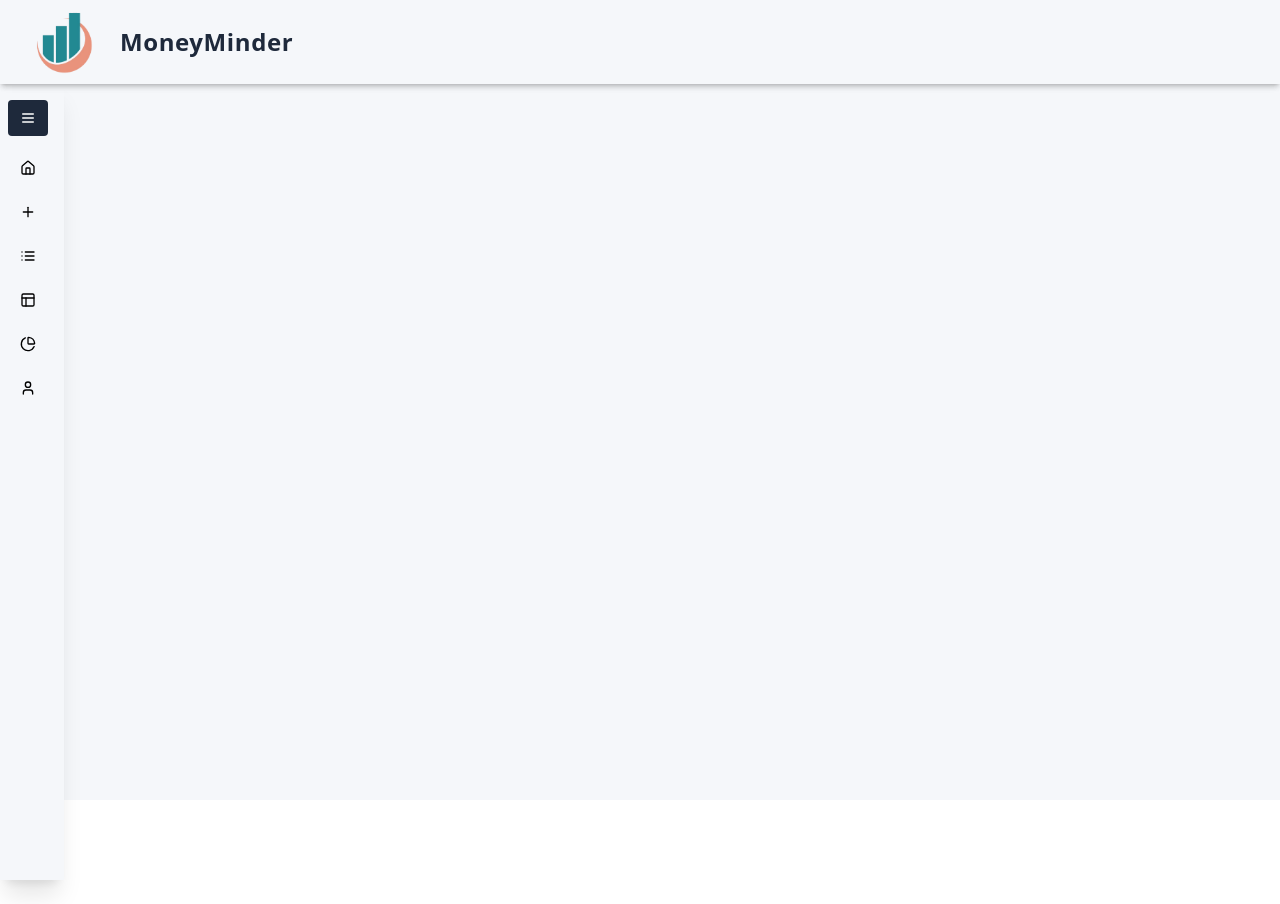
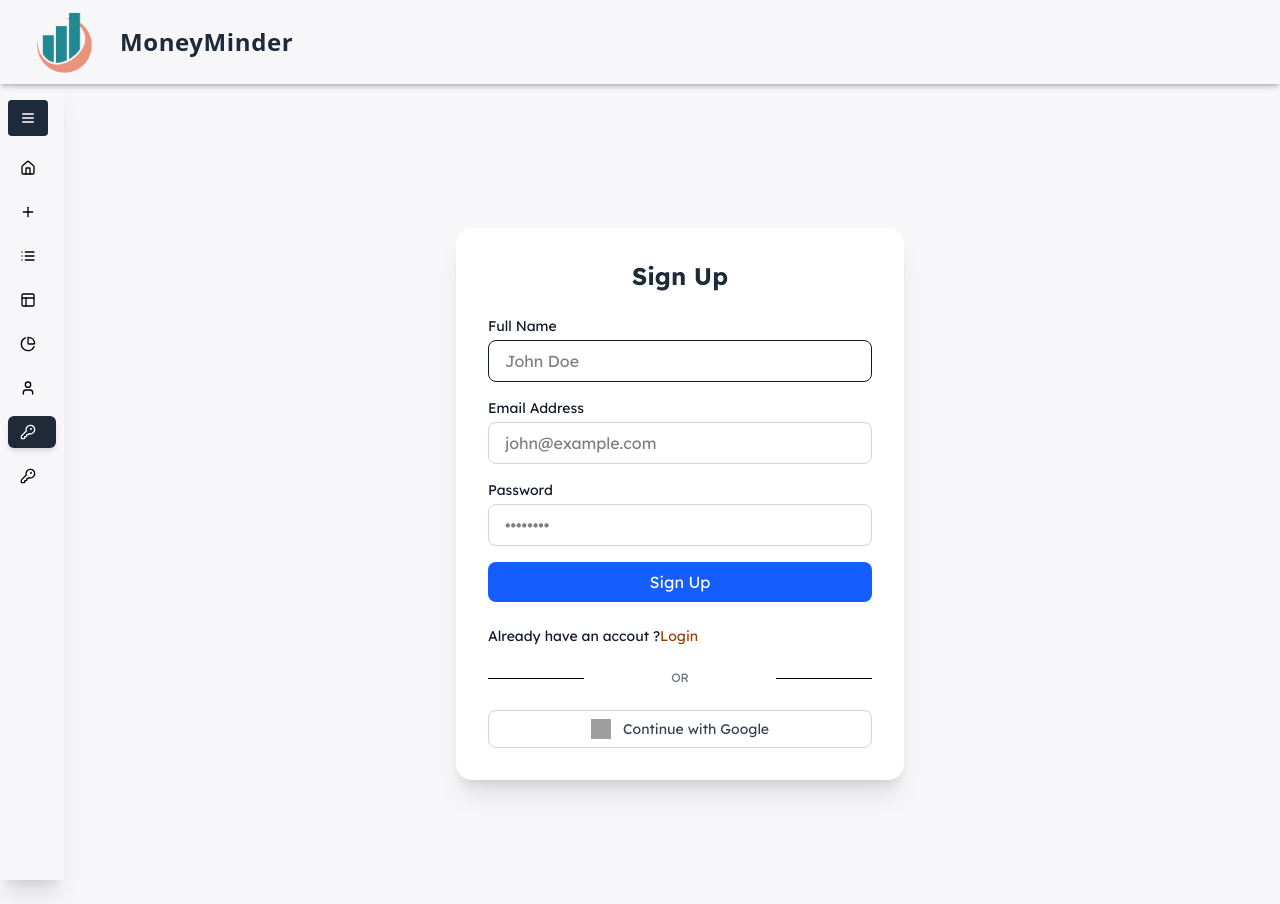
Before and after one commit to hshehriyaralam/MoneyMinder, a React (Vite) app: page /SignUp in a window 1280 px wide. Before the commit this address had no page. Before the commit the page ends 800 px from the top, so only its background shows below. Built offline with nearby package versions, Linux system fonts and the light colour scheme; grey boxes are pictures that could not be loaded.

Commit message:
add signUp & login page , update pie and bar chart

```diff
--- a/src/App.jsx
+++ b/src/App.jsx
@@ -3,14 +3,15 @@ import React, { useState,useEffect } from 'react';
 import Dashboard from './Pages/Dashboard';
 import AddTransaction from './Pages/AddTransaction';
 import Analytics from './Pages/Analytics';
-import Setting from './Pages/Setting';
+import SignUp from './Pages/SignUp'
 import Transaction from './Pages/Transaction';
 import Header from './Components/layout/Header';
 import AppSidebar from './Components/layout/AppSidebar';
 import ScrollTop from './Components/comman/ScrollTop';
 import Overview from './Pages/Overview';
 import {theme} from "./Components/theme/theme.js"
-import Profile from './Pages/Profile';
+import Profile from './Pages/Profile.jsx';
+import Login from './Pages/Login.jsx';
 
 const App = () => {
   const [isCollapsed, setIsCollapsed] = useState(true);
@@ -32,7 +33,7 @@ const App = () => {
         <header className="fixed w-full z-50 shadow-md">
           <Header />
         </header>
-        <div className="flex flex-1 pt-16 bg-[#F5F7FA] " >
+        <div className="flex flex-1 pt-16 bg-[#f7f7fa] " >
           <div className="fixed left-0 top-16 h-[calc(100vh-4rem)] z-40">
             <AppSidebar isCollapsed={isCollapsed} setIsCollapsed={setIsCollapsed} />
           </div>
@@ -45,7 +46,8 @@ const App = () => {
               <Route path="/" element={<Dashboard />} />
               <Route path="/AddTransaction" element={<AddTransaction />} />
               <Route path="/Transactions" element={<Transaction />} />
-              <Route path="/Setting" element={<Setting />} />
+              <Route path="/SignUp" element={<SignUp />} />
+              <Route path="/Login" element={<Login />} />
               <Route path="/Analytics" element={<Analytics />} />
               <Route path="/Overview" element={<Overview />} />
               <Route path="/Profile" element={<Profile />} />
--- a/src/Components/AnaylyticsComponents/ExpensePieChart.jsx
+++ b/src/Components/AnaylyticsComponents/ExpensePieChart.jsx
@@ -1,7 +1,7 @@
 import React, { useContext, useState, useEffect } from 'react';
 import { PieChart, Pie, Cell, Tooltip, Legend, ResponsiveContainer } from 'recharts';
 import { Context } from '@/Context/TransactionContext';
-import { Select, SelectTrigger, SelectValue, SelectContent, SelectItem } from '../ui/select'; // Import Shadcn Select
+import { Select, SelectTrigger, SelectValue, SelectContent, SelectItem } from '../ui/select';
 import dayjs from 'dayjs';
 import { PaddingIcon } from '@radix-ui/react-icons';
 
@@ -18,11 +18,10 @@ const ExpensePieChart = () => {
       return transactionMonth === selectedMonth;
     });
 
-    if (filteredTransactions.length === 0) {
-      setNoTransactions(true);
-    } else {
-      setNoTransactions(false);
-    }
+   const hasExpense = filteredTransactions.some(txn => txn.type === 'expense')
+    setNoTransactions(!hasExpense)
+
+
     const newExpenseSummary = {};
     filteredTransactions.forEach((transaction) => {
       if (transaction.type === 'expense') {
--- a/src/Components/layout/AppSidebar.jsx
+++ b/src/Components/layout/AppSidebar.jsx
@@ -10,7 +10,9 @@ import {
   Menu,
   ChevronLeft,
   Layout,
-  User
+  User,
+  KeyRound,
+
 } from "lucide-react";
 import {
   Sidebar,
@@ -46,7 +48,10 @@ const AppSidebar = ({ isCollapsed, setIsCollapsed }) => {
     { title: "Transactions", url: "/Transactions", icon: List },
     { title: "Overview", url: "/Overview", icon: Layout },
     { title: "Analytics", url: "/Analytics", icon: PieChart },
-    { title: "Profile", url: "/Profile  ", icon: User },
+    { title: "Profile", url: "/Profile", icon: User },
+    { title: "SinUp", url: "/SignUp", icon: KeyRound },
+    { title: "Login", url: "/Login", icon: KeyRound },
+
   ];
 
   const itemsDocks = [
@@ -55,7 +60,8 @@ const AppSidebar = ({ isCollapsed, setIsCollapsed }) => {
     { icon: List, label: "Transactions",onclick:()  => navigate("/Transactions") },
     { icon: Layout, label: "Overview",onclick:()  => navigate("/Overview") },
     { icon: PieChart, label: "Analytics",onclick:()  => navigate("/Analytics") },
-       { icon: User, label: "Profile",onclick:()  => navigate("/Profile") },
+    { icon: User, label: "Profile",onclick:()  => navigate("/Profile") },
+    { icon: User, label: "Sign Up",onclick:()  => navigate("/SignUp") },
   ]
   useEffect(() => {
     setActive(location.pathname);
@@ -78,10 +84,10 @@ const AppSidebar = ({ isCollapsed, setIsCollapsed }) => {
         className={`fixed top-20 left-0 h-screen shadow-xl transition-all duration-300 z-50
           ${isCollapsed ? "w-16" : "w-60"}
           hidden md:block
-     bg-[#F5F7FA] border-none
+     bg-[#f7f7fa] border-none
         `}
       >
-            <SidebarContent   className="h-full bg-[#F5F7FA]" >
+            <SidebarContent   className="h-full bg-[#f7f7fa]" >
               <SidebarGroup >
                 <div className="flex justify-between items-center mt-3 text-[#1E293B]">
 
--- a/src/Components/layout/Header.jsx
+++ b/src/Components/layout/Header.jsx
@@ -9,7 +9,7 @@ import logo from "../../assets/images/logo2.png"
 
 const Header = () => {
   return (
-    <header className={`w-full p-3 flex justify-between items-center bg-[#F5F7FA] shadow-md md:p-3 lg:p-2`}>
+    <header className={`w-full p-3 flex justify-between items-center bg-[#f7f7fa] shadow-md md:p-3 lg:p-2`}>
       <div className="flex items-center  ">
         <Link to={'/'}>
         <img src={logo4} alt="Logo" className="w-20 md:w-16 lg:w-28 " />
--- /dev/null
+++ b/src/Pages/Login.jsx
@@ -0,0 +1,71 @@
+import React from 'react'
+import { Link } from 'react-router-dom'
+
+
+const Login = () => {
+  return (
+ <div className="min-h-screen flex items-center justify-center bg-transaprent px-4">
+      <div className="w-full max-w-md bg-white shadow-xl rounded-2xl p-8 space-y-6">
+        <h2 className="text-2xl font-bold text-gray-800 text-center">
+          Welcome Back
+        </h2>
+
+        <form className="space-y-4" >
+          <div>
+            <label className="block text-sm font-medium text-gray-900">
+              Email Address
+            </label>
+            <input
+              type="email"
+              placeholder="john@example.com"
+              className="mt-1 w-full px-4 py-2 text-black border border-gray-300 rounded-lg focus:outline-none focus:ring-2 focus:ring-blue-500"
+            />
+          </div>
+
+          <div>
+            <label className="block text-sm font-medium text-gray-600">
+              Password
+            </label>
+            <input
+              type="password"
+              placeholder="••••••••"
+
+              className="mt-1 w-full px-4 py-2 border  text-black border-gray-300 rounded-lg focus:outline-none focus:ring-2 focus:ring-blue-500"
+            />
+          </div>
+
+          <button
+            type="submit"
+            className="w-full bg-blue-600 text-white py-2 rounded-lg hover:bg-blue-700 transition duration-200"
+          >
+            Log In
+          </button>
+        </form>
+         <p className='text-gray-900 text-sm' >Don't have an accout ?
+
+            <Link to={'/SignUp'} >
+            <span className='text-amber-800'>SignUp</span></Link>
+             </p>
+        <div className="flex items-center justify-between">
+          <span className="border-b w-1/5 lg:w-1/4"></span>
+          <span className="text-xs text-center text-gray-500 uppercase">or</span>
+          <span className="border-b w-1/5 lg:w-1/4"></span>
+        </div>
+
+        <button
+          type="button"
+          className="w-full flex items-center justify-center gap-3 border border-gray-300 py-2 rounded-lg hover:bg-gray-100 transition duration-200"
+        >
+          <img
+            src="https://www.svgrepo.com/show/475656/google-color.svg"
+            alt="Google"
+            className="w-5 h-5"
+          />
+          <span className="text-sm text-gray-700">Continue with Google</span>
+        </button>
+      </div>
+    </div>
+  )
+}
+
+export default Login
--- a/src/Pages/Setting.jsx
+++ /dev/null
@@ -1,11 +0,0 @@
-import React from 'react'
-
-const Setting = () => {
-  return (
-    <div className='w-full   flex justify-center items-center'>
-      <h1 className='font-bold text-5xl my-30 text-[#2d5385] '>Comming Soon</h1>
-    </div>
-  )
-}
-
-export default Setting
--- /dev/null
+++ b/src/Pages/SignUp.jsx
@@ -0,0 +1,78 @@
+import React from 'react'
+import { Link } from 'react-router-dom'
+
+const SignUp = () => {
+  return (
+ <div className="min-h-screen flex items-center justify-center bg-transparent px-4">
+      <div className="w-full max-w-md bg-white shadow-xl rounded-2xl p-8 space-y-6">
+        <h2 className="text-2xl font-bold text-gray-800 text-center">
+    Sign Up
+        </h2>
+
+        <form className="space-y-4" >
+          <div>
+            <label className="block text-sm font-medium text-gray-900">Full Name</label>
+            <input
+              type="text"
+              placeholder="John Doe"
+              className="mt-1 w-full px-4 text-black py-2 border border-gray-900 rounded-lg focus:outline-none focus:ring-2 focus:ring-blue-500"
+            />
+          </div>
+
+          <div>
+            <label className="block text-sm font-medium text-gray-900">Email Address</label>
+            <input
+              type="email"
+
+              placeholder="john@example.com"
+              className="mt-1 w-full px-4 py-2 border text-black  border-gray-300 rounded-lg focus:outline-none focus:ring-2 focus:ring-blue-500"
+            />
+          </div>
+          <div>
+            <label className="block text-sm font-medium text-gray-900">Password</label>
+            <input
+              type="password"
+
+              placeholder="••••••••"
+              className="mt-1 w-full px-4 py-2  text-black border border-gray-300 rounded-lg focus:outline-none focus:ring-2 focus:ring-blue-500"
+            />
+          </div>
+
+          <button
+            className="w-full bg-blue-600 text-white py-2 rounded-lg hover:bg-blue-700 transition duration-200"
+          >
+            Sign Up
+          </button>
+        </form>
+        <p className='text-gray-900 text-sm' > Already have an accout ?
+            <Link to={'/Login'} >
+            <span className='text-amber-800'>Login</span></Link>
+             </p>
+
+        <div className="flex items-center justify-between">
+          <span className="border-b w-1/5 lg:w-1/4"></span>
+          <span className="text-xs text-center text-gray-500 uppercase">or</span>
+          <span className="border-b w-1/5 lg:w-1/4"></span>
+        </div>
+
+
+
+        <button
+          type="button"
+          className="w-full flex items-center justify-center gap-3 border border-gray-300 py-2 rounded-lg hover:bg-gray-100 transition duration-200"
+        >
+
+          <img
+            src="https://www.svgrepo.com/show/475656/google-color.svg"
+            alt="Google"
+            className="w-5 h-5"
+          />
+          <span className="text-sm text-gray-700">Continue with Google</span>
+        </button>
+      </div>
+    </div>
+  );
+};
+
+
+export default SignUp
```
Also changed, not shown: src/Components/AnaylyticsComponents/BarChart.jsx (+23 -3 lines).
